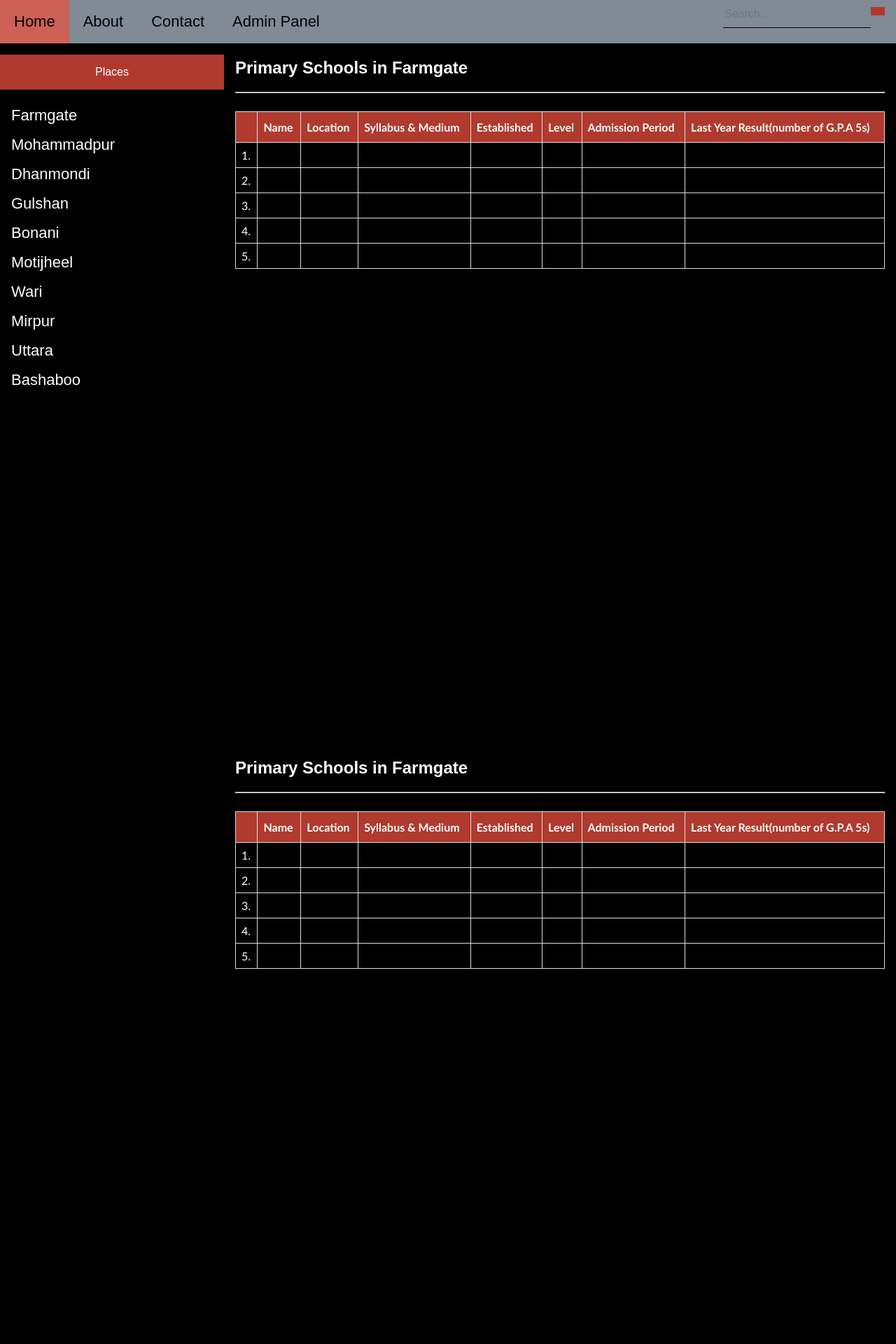
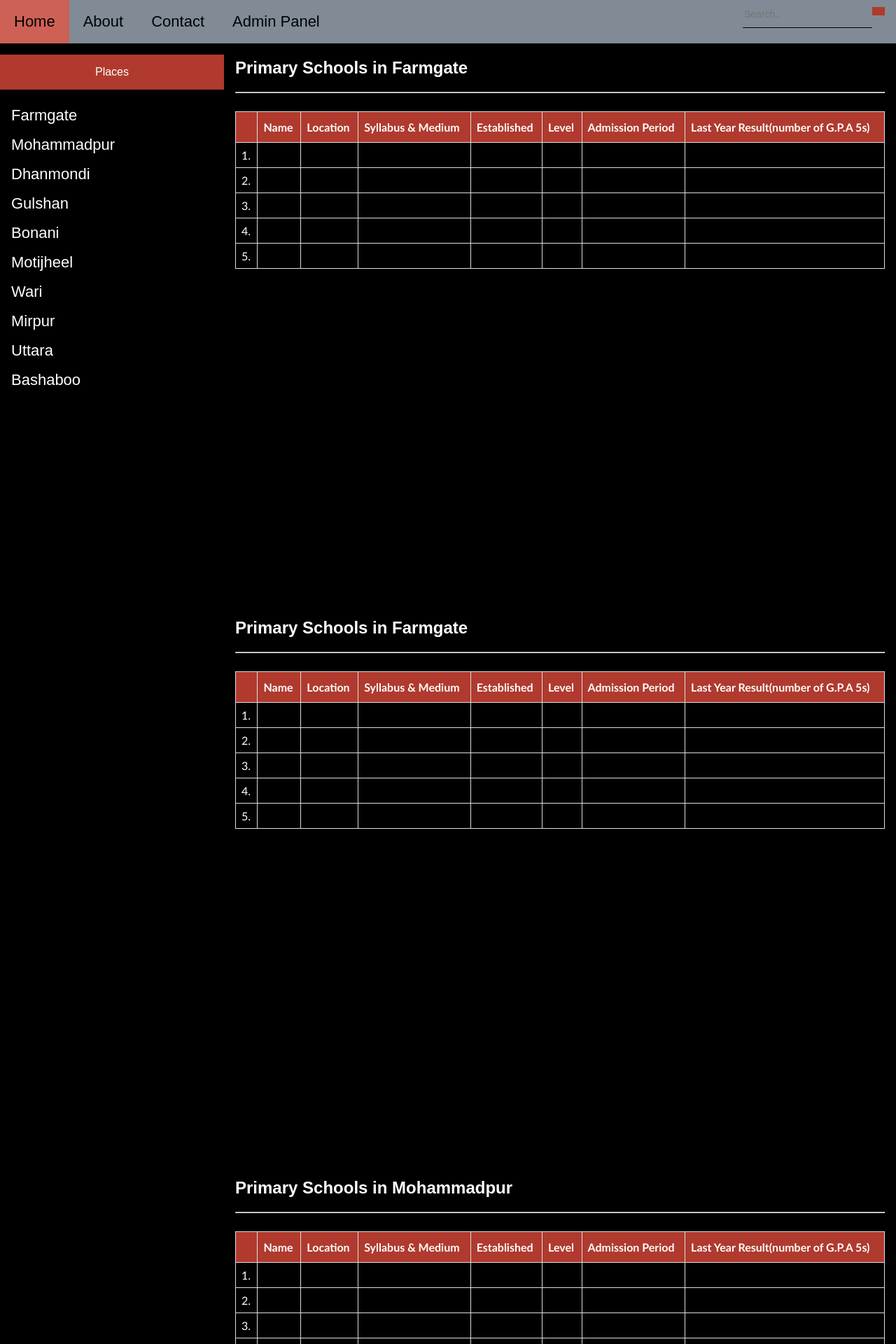
Before and after one commit to Suha142/python-project, a Django app: page /home/main in a window 1280 px wide. Shown: the top 1920 px of the page at 70% size. Run offline with Django 3.2, Linux system fonts and the light colour scheme.

Commit message:
Update style.css

```diff
--- a/SchoolInfoSystem/static/schools/CSS/style.css
+++ b/SchoolInfoSystem/static/schools/CSS/style.css
@@ -53,7 +53,7 @@ ul.sidenav li button:hover:not(.active) {
 div.content {
   margin-left: 25%;
   padding: 1px 16px;
-  height: 1000px;
+  height: 800px;
 }
 
 @media screen and (max-width: 900px) {
@@ -79,7 +79,7 @@ div.content {
 }
 
     .topnav {
-      overflow: hidden;
+      overflow: auto;
       background-color: #808B96;
     }
 
@@ -117,16 +117,16 @@ div.content {
         outline: none;
         height: 40px;
         color: #fff;
-        font-size: 16px;
+        font-size: 14px;
     }
 
     .topnav .search-container button {
       float: right;
-      padding: 6px 10px;
+      padding: 6px 9px;
       margin-top: 10px;
       margin-right: 16px;
       background: #B03A2E;
-      font-size: 17px;
+      font-size: 16px;
       border: none;
       cursor: pointer;
     }
@@ -238,6 +238,7 @@ div.content {
 
 .clearfix button:hover {
   opacity:1;
+  color: black;
 }
 
 .cancelbtn {
```
